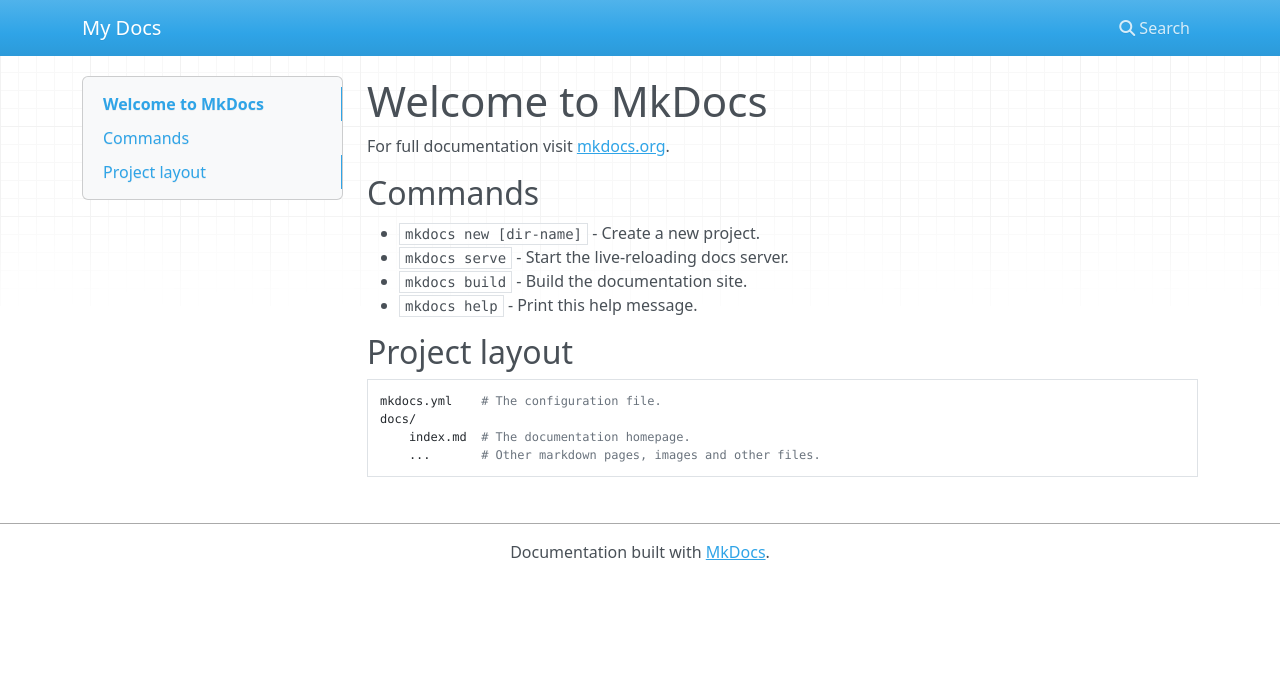
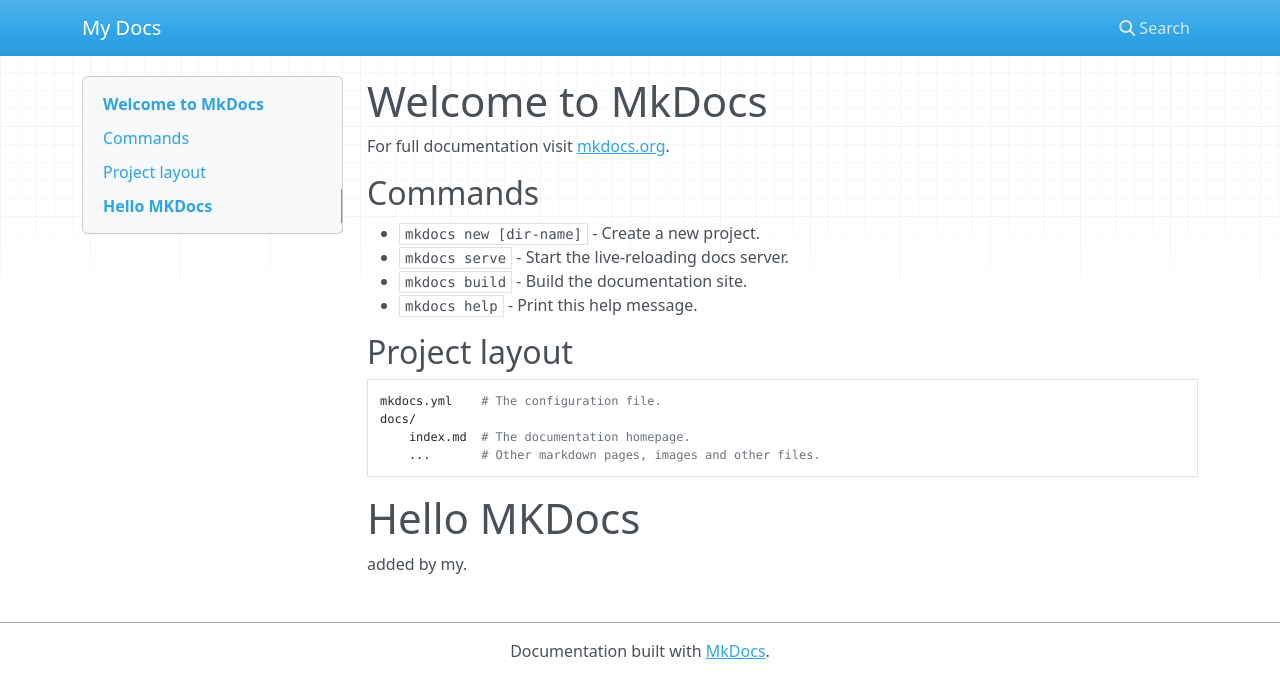
Before and after one commit to ssss-yajima/MKDocsTest, an MkDocs documentation site: the page built from docs/index.md, in a window 1280 px wide. Shown: the top 698 px of the page. Built offline with MkDocs 1.6.1, drawn with Linux system fonts in a browser that asks for light colours; nearby versions of some CDN libraries.

Commit message:
[mod]update

```diff
--- a/docs/index.md
+++ b/docs/index.md
@@ -15,3 +15,7 @@
     docs/
         index.md  # The documentation homepage.
         ...       # Other markdown pages, images and other files.
+
+# Hello MKDocs
+
+added by my.
```
